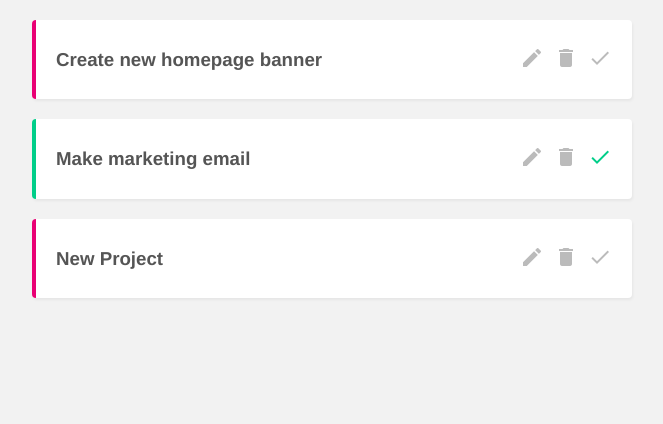
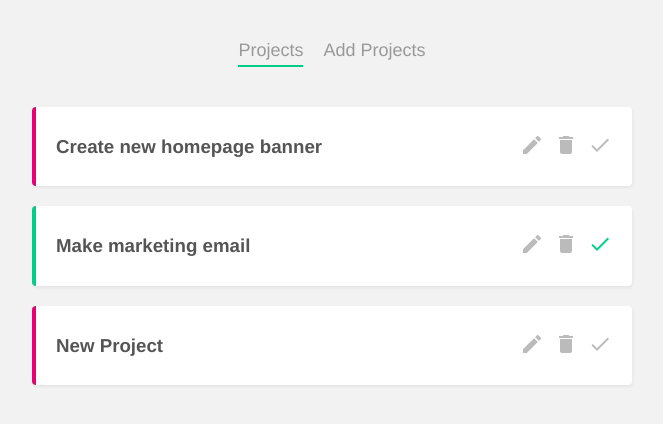
Before and after one commit to ciamac-da/vue-project-planner, a Vue app: page / in a window 1280 px wide. Shown: the top 424 px of the page, without its empty margins (308-971 px from the left). Built offline with nearby package versions, Linux system fonts and the light colour scheme; data requests are answered from the project's data file.

Commit message:
Verified by Marti4n 1.1.0 Navbar Component

```diff
--- a/src/App.vue
+++ b/src/App.vue
@@ -1,7 +1,14 @@
 <template>
+<Navbar />
   <router-view/>
 </template>
 
+<script>
+import Navbar from "./components/Navbar.vue"
+export default {
+  components: { Navbar }
+  }
+</script>
 <style>
 body {
   background: #f2f2f2;
--- /dev/null
+++ b/src/components/Navbar.vue
@@ -0,0 +1,30 @@
+<template>
+    <nav class="main-nav">
+        <router-link :to="{ name: 'Home'}">Projects</router-link>
+        <router-link :to="{ name: 'AddProject'}">Add Projects</router-link>
+    </nav>
+</template>
+
+<script>
+export default {
+    name: "Navbar"
+}
+</script>
+
+<style>
+.main-nav {
+    text-align: center;
+    margin: 40px auto;
+}
+.main-nav a{
+    display: inline-block;
+    text-decoration: none;
+    margin: 0 10px;
+    color: #999;
+    font-size: 18px;
+}
+a.router-link-active {
+    border-bottom: 2px solid #00cc89;
+    padding-bottom: 4px;
+}
+</style>
```
